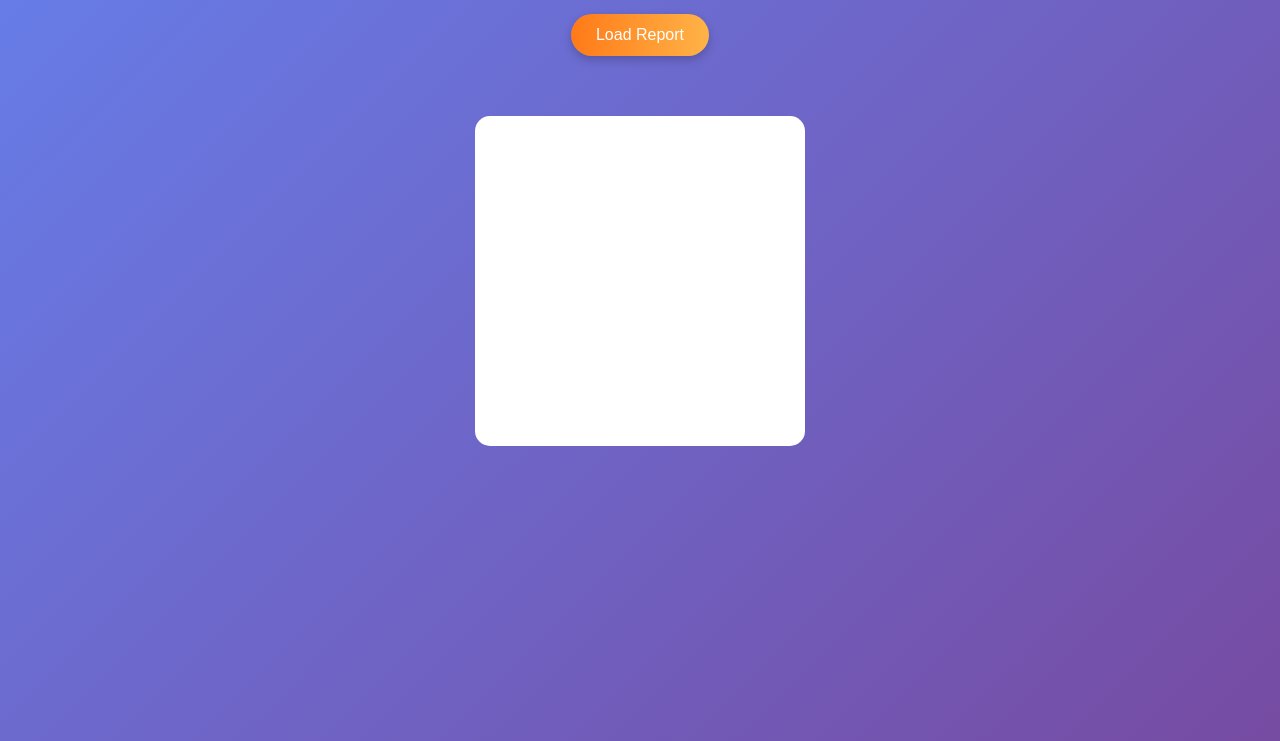
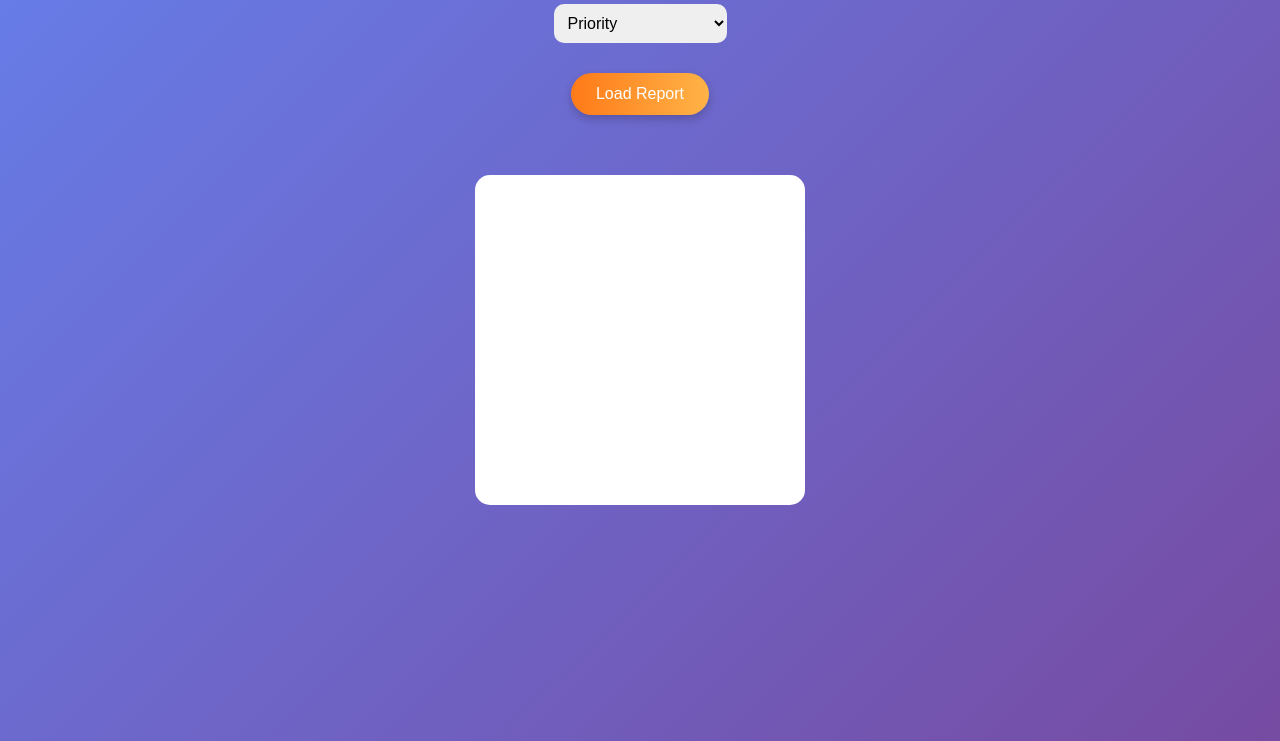
Before and after one commit to mishika7608/Incident-Metrics, a plain HTML site: page client/index.html in a window 1280 px wide. Shown: the part 89-830 px from the top of the page. Drawn offline with nearby package versions, Linux system fonts and the light colour scheme.

Commit message:
Add option choosing functionality

```diff
--- a/client/index.html
+++ b/client/index.html
@@ -7,6 +7,15 @@
 <body>
 
 <h1>📊 Incident Criticality Report</h1>
+
+<div style="text-align:center; margin-top:20px;">
+    <select id="fieldSelect">
+        <option value="priority">Priority</option>
+        <option value="state">State</option>
+        <option value="category">Category</option>
+        <option value="assignment_group">Assignment Group</option>
+    </select>
+</div>
 
 <button onclick="loadReport()">Load Report</button>
 
```
